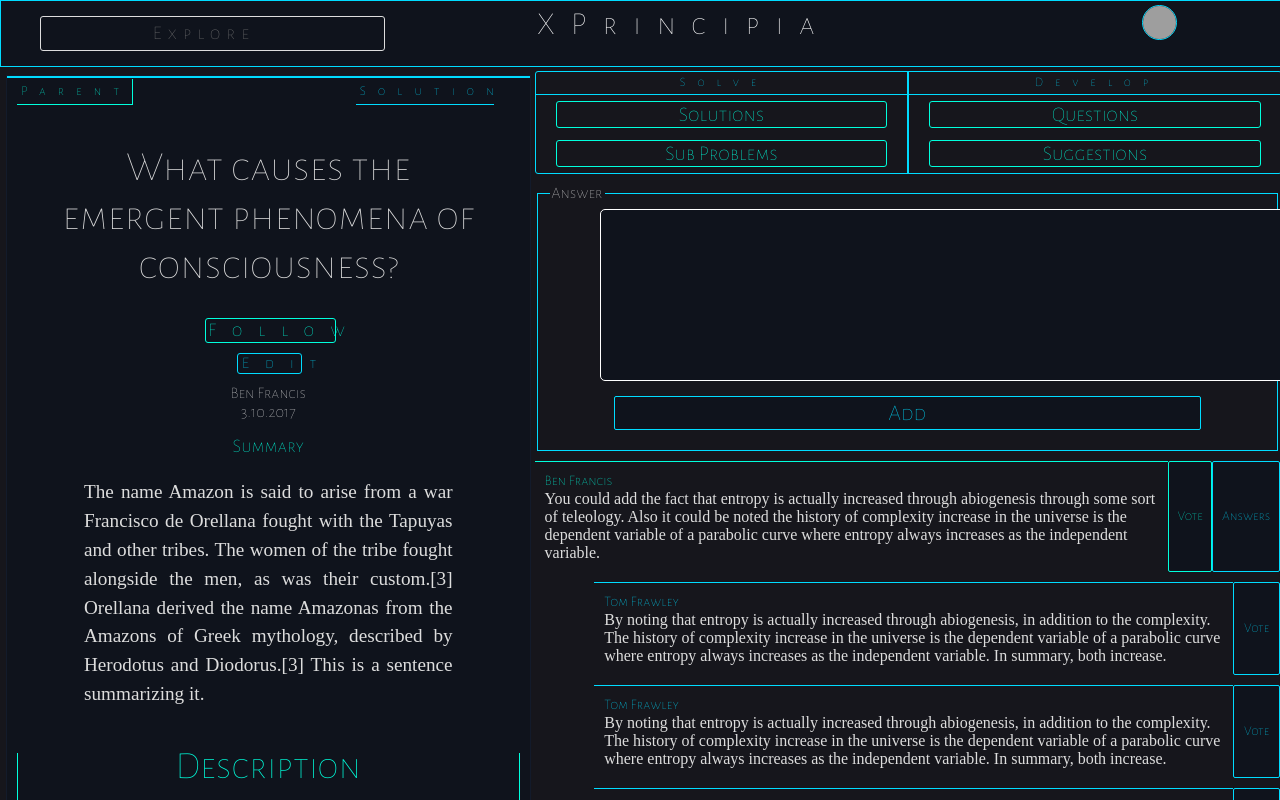
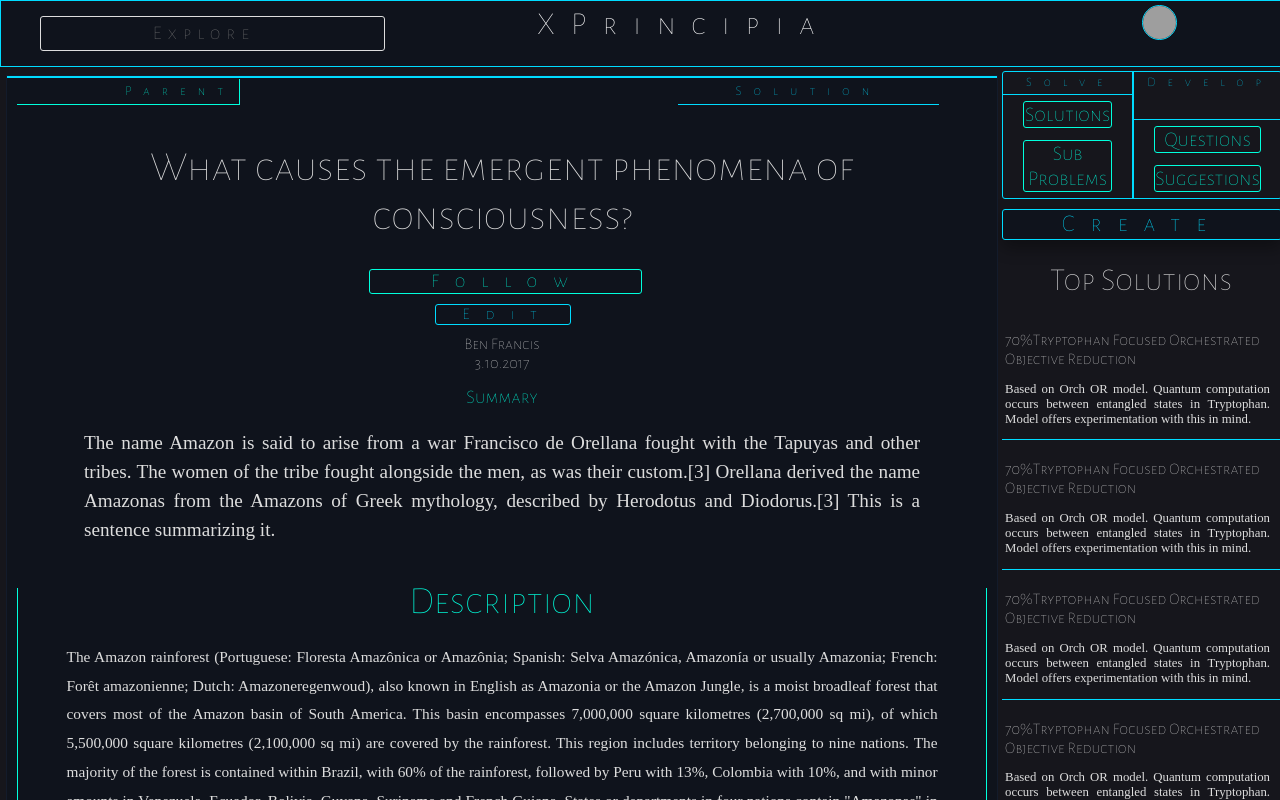
Before and after one commit to ShayanJa/xPrincipia_frontend, a React (Create React App) app: page / in a window 1280 px wide. Shown: the top 800 px of the page. Built offline with nearby package versions, Linux system fonts and the light colour scheme; grey boxes are pictures that could not be loaded.

Commit message:
view with solutions on side

```diff
--- a/src/components/SideBar.jsx
+++ b/src/components/SideBar.jsx
@@ -16,7 +16,7 @@ export default class SideBar extends React.Component {
       return (
           <div>
           <SideBarMenu />
-          <AnswerContainer />
+          <SolutionContainer />
           <SideBarMore />
           {this.props.children}
           </div>
--- a/src/components/SolutionContainer.jsx
+++ b/src/components/SolutionContainer.jsx
@@ -6,6 +6,7 @@ export default class SolutionContainer extends React.Component {
    render() {
       return (
         <div id="solutions">
+          <div id="createButton">Create</div>
           <h1 id="solutionsLabel">Top Solutions</h1>
           <SolutionUnit />
           <SolutionUnit />
--- a/src/components/SubProblemContainer.jsx
+++ b/src/components/SubProblemContainer.jsx
@@ -6,6 +6,7 @@ export default class SubProblemContainer extends React.Component {
    render() {
       return (
         <div>
+          <div id="createButton">Create</div>
           <SubProblemUnit />
           <SubProblemUnit />
           <SubProblemUnit />
```
